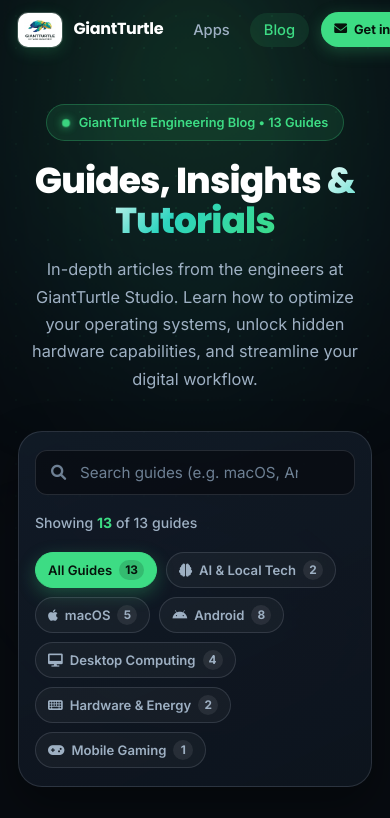
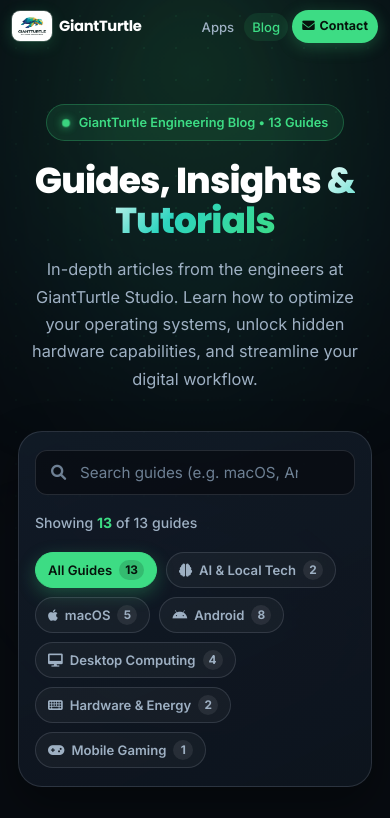
Before and after one commit to giantturtle/giantturtle.github.io, a plain HTML site: page blog/blog_main.html in a window 390 px wide. Shown: the top 818 px of the page. Drawn offline with Linux system fonts and the light colour scheme.

Commit message:
Shortened every top navbar "Get in Touch" button to "Contact" and tightened the mobile navbar spacing so the logo and all three nav items fit cleanly on narrow phone viewports

```diff
--- a/blog/blog.css
+++ b/blog/blog.css
@@ -2003,8 +2003,22 @@ footer.site-footer {
 }
 
 @media (max-width: 480px) {
+    .nav {
+        padding: 10px 12px;
+    }
+
+    .nav-inner {
+        gap: 8px;
+    }
+
+    .nav-brand {
+        gap: 7px;
+    }
+
     .nav-logo-pill {
-        height: 32px;
+        height: 30px;
+        padding: 2px 5px;
+        border-radius: 8px;
     }
 
     .nav-logo-pill img {
@@ -2012,17 +2026,22 @@ footer.site-footer {
     }
 
     .nav-brand span {
-        font-size: 0.98rem;
+        font-size: 0.92rem;
+    }
+
+    .nav .nav-links {
+        gap: 2px;
     }
 
     .nav .nav-links a {
+        padding: 6px 8px;
+        font-size: 0.82rem;
+    }
+
+    .nav .nav-links .nav-cta {
         padding: 6px 10px;
-        font-size: 0.84rem;
-    }
-
-    .nav .nav-links .nav-cta {
-        padding: 6px 11px;
         font-size: 0.78rem;
+        gap: 5px;
         margin-left: 2px;
     }
 
@@ -2044,6 +2063,16 @@ footer.site-footer {
     }
 }
 
+@media (max-width: 350px) {
+    .nav-brand span {
+        font-size: 0.86rem;
+    }
+
+    .nav .nav-links .nav-cta i {
+        display: none;
+    }
+}
+
 @media (prefers-reduced-motion: reduce) {
     html {
         scroll-behavior: auto;
--- a/blog/blog_main.html
+++ b/blog/blog_main.html
@@ -929,21 +929,46 @@
         }
 
         @media (max-width: 480px) {
+            .nav {
+                padding: 10px 12px;
+            }
+
+            .nav-inner {
+                gap: 8px;
+            }
+
+            .nav-brand {
+                gap: 7px;
+            }
+
             .nav-logo-pill {
-                height: 34px;
+                height: 30px;
+                padding: 2px 5px;
+                border-radius: 8px;
             }
 
             .nav-logo-pill img {
-                height: 26px;
+                height: 24px;
             }
 
             .nav-brand span {
-                font-size: 1rem;
+                font-size: 0.92rem;
+            }
+
+            .nav-links {
+                gap: 2px;
+            }
+
+            .nav-links a {
+                padding: 6px 8px;
+                font-size: 0.82rem;
             }
 
             .nav-links .nav-cta {
-                padding: 7px 13px;
-                font-size: 0.8rem;
+                padding: 6px 10px;
+                font-size: 0.78rem;
+                gap: 5px;
+                margin-left: 2px;
             }
 
             .blog-card-body {
@@ -953,6 +978,16 @@
             .filter-btn {
                 font-size: 0.82rem;
                 padding: 7px 12px;
+            }
+        }
+
+        @media (max-width: 350px) {
+            .nav-brand span {
+                font-size: 0.86rem;
+            }
+
+            .nav-links .nav-cta i {
+                display: none;
             }
         }
 
@@ -988,7 +1023,7 @@
                 <li><a href="blog_main.html" class="nav-active" aria-current="page">Blog</a></li>
                 <li>
                     <a href="mailto:giant2turtle@gmail.com?subject=App%20Development%20Idea" class="nav-cta">
-                        <i class="fas fa-envelope" aria-hidden="true"></i> Get in Touch
+                        <i class="fas fa-envelope" aria-hidden="true"></i> Contact
                     </a>
                 </li>
             </ul>
```
Also changed, not shown: blog/best-clipboard-manager-scratchpad-macos.html (+1 -1 lines), blog/how-to-freeze-screen-stop-swiping-photos-android.html (+1 -1 lines), blog/how-to-remap-volume-buttons-android-custom-shortcuts.html (+1 -1 lines), blog/how-to-see-and-switch-macos-virtual-desktops-menu-bar.html (+1 -1 lines), blog/how-to-supercharge-macos-hot-corners-actions-guide.html (+1 -1 lines), blog/how-to-turn-android-phone-into-desktop-workstation.html (+1 -1 lines), index.html (+41 -6 lines).
